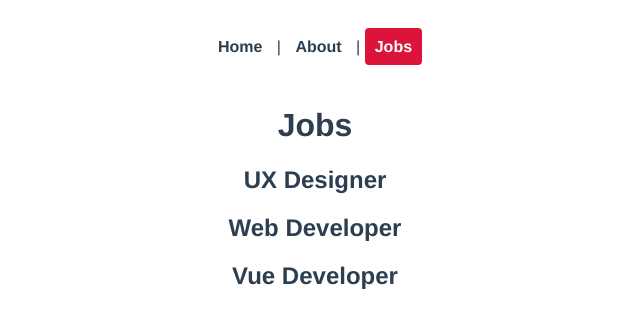
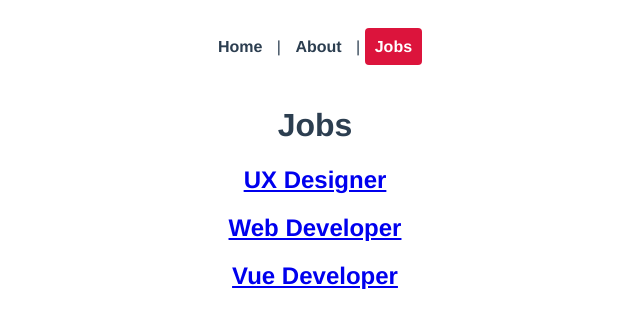
Before and after one commit to AdaN6/vue3_CLI, a Vue app in the folder ninja-jobs/: page /jobs in a window 1280 px wide. Shown: the top 328 px of the page, without its empty margins (325-965 px from the left). Built offline with nearby package versions, Linux system fonts and the light colour scheme.

Commit message:
created dynamic links

```diff
--- a/ninja-jobs/src/router/index.js
+++ b/ninja-jobs/src/router/index.js
@@ -23,7 +23,8 @@ const routes = [
   {
     path: '/jobs/:id',
     name: 'JobDetails',
-    component: JobDetails
+    component: JobDetails,
+    props: true
   }
 ]
 
--- a/ninja-jobs/src/views/jobs/JobDetails.vue
+++ b/ninja-jobs/src/views/jobs/JobDetails.vue
@@ -1,16 +1,20 @@
 <template>
-    <h1>Job Title</h1>
+    <h1>Jobs title </h1>
     <p> The Job is {{ id }} </p>
 </template>
 
 <script>
 export default {
 
-    data() {
-        return {
-            id: this.$route.params.id
-        }
-    }
+    props: ['id'],
+
+
+    // data() {
+    //     return {
+    //         title: this.title,
+    //         id: this.$route.params.id
+    //     }
+    // }
 
 }
 </script>
--- a/ninja-jobs/src/views/jobs/Jobs.vue
+++ b/ninja-jobs/src/views/jobs/Jobs.vue
@@ -3,7 +3,11 @@
   <h1>Jobs</h1>
 
   <div v-for="job in jobs" :key="job.id">
-    <h2>{{ job.title }}</h2>
+    <!-- use data bind so can use the object -->
+    <router-link :to=" { name: 'JobDetails', params: { id: job.id} }">
+      <h2>{{ job.title }}</h2>
+
+    </router-link>
   </div>
 
 </template>
@@ -14,8 +18,8 @@ export default {
         return{
             jobs: [
                 {title: 'UX Designer', id: 1, details: 'lorem'},
-                {title: 'Web Developer', id: 1, details: 'lorem'},
-                {title: 'Vue Developer', id: 1, details: 'lorem'},
+                {title: 'Web Developer', id: 2, details: 'lorem'},
+                {title: 'Vue Developer', id: 3, details: 'lorem'},
             ]
         }
     }
```
